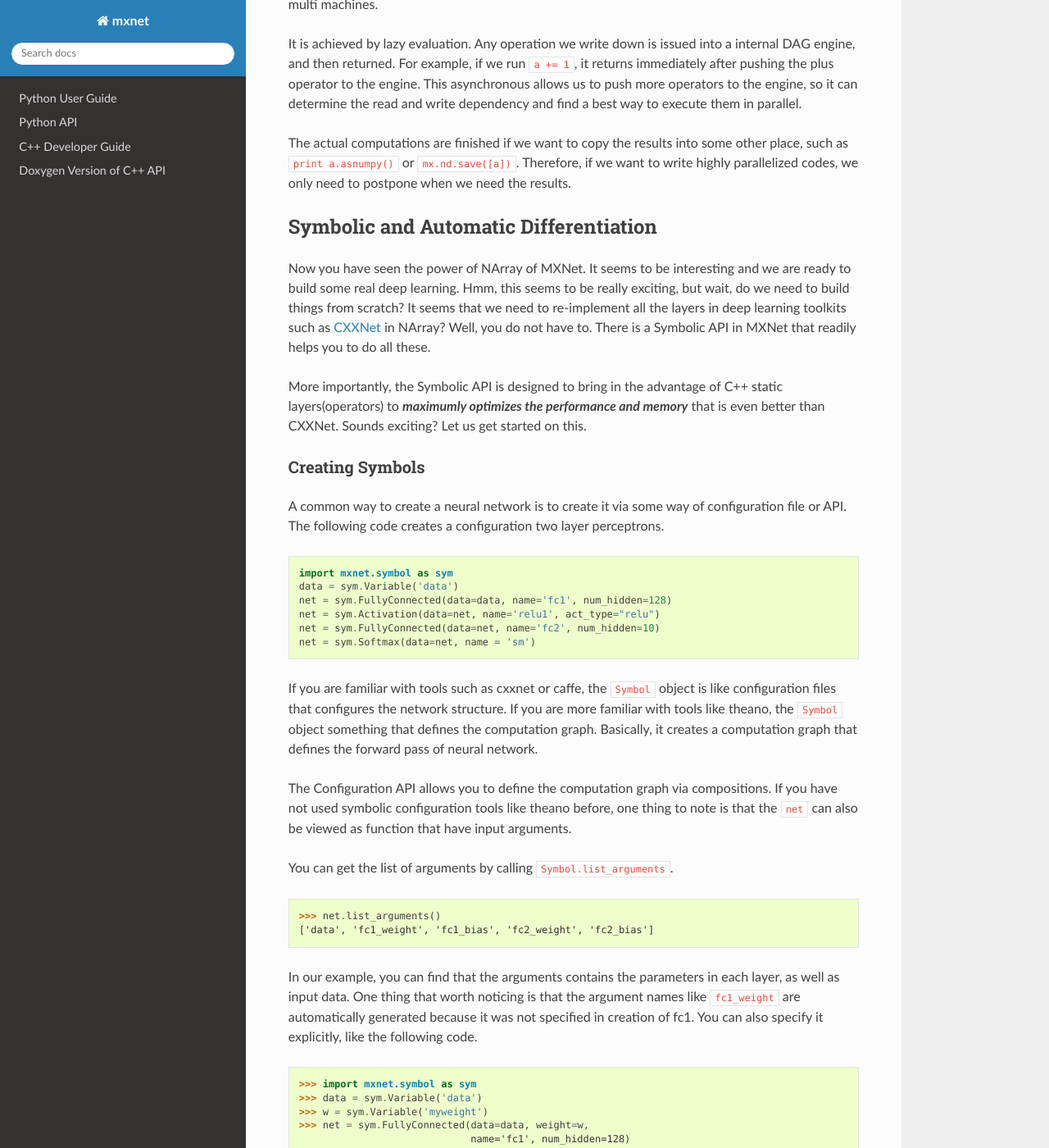
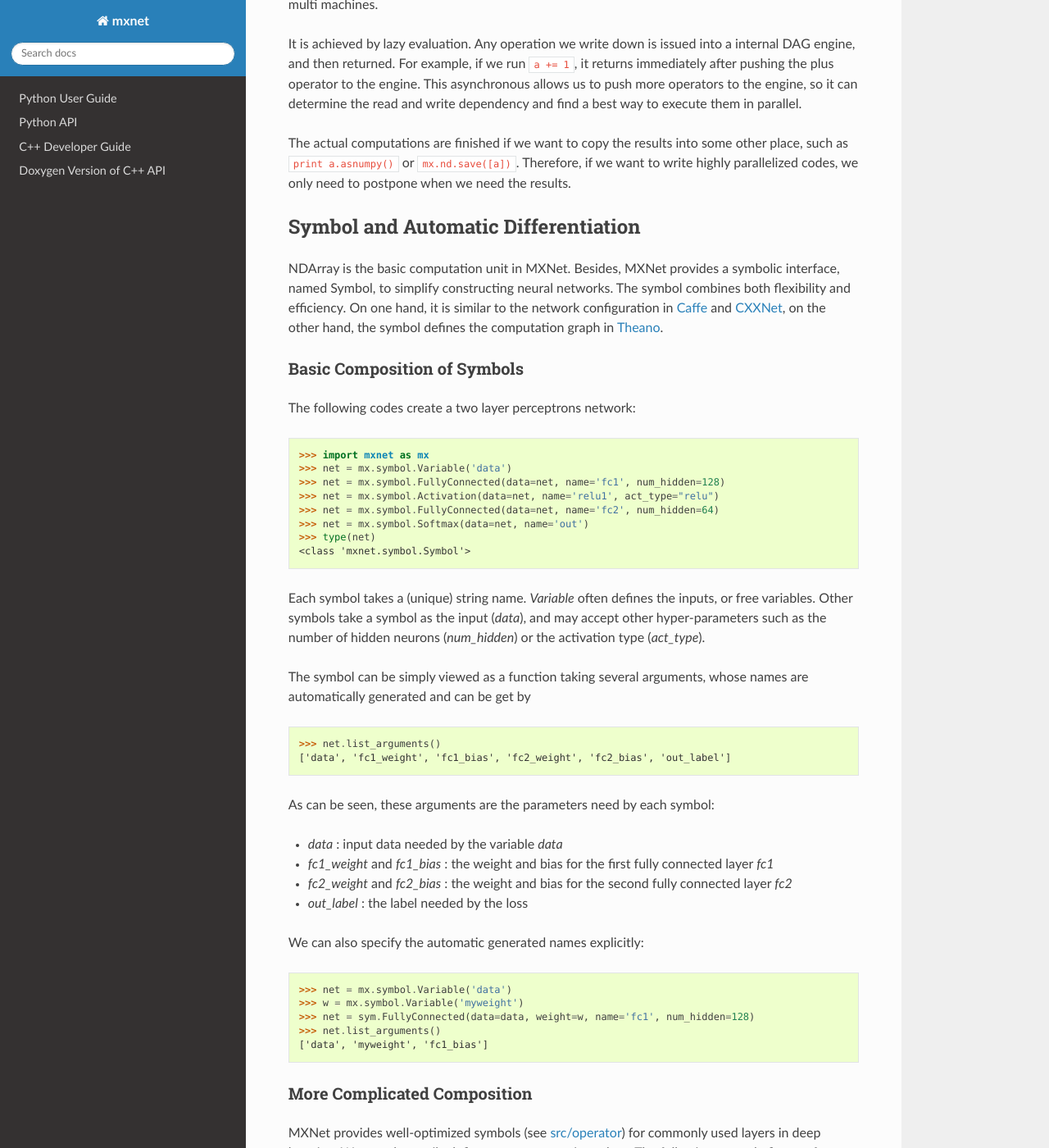
Before and after one commit to mobogaqc/mxnet, a Sphinx documentation site: the page built from doc/python/python_guide.md, in a window 1280 px wide and 1400 px high, scrolled down 3971 px. Shown: the whole window at 82% size. Built offline with Sphinx 7.4.7 and the Read the Docs theme 2.0.0, drawn with Linux system fonts in a browser that asks for light colours; the version number could not be read and is left out; some of the changed text lies outside the part shown.

Commit message:
update symbol in python_guide

````diff
--- a/doc/python/python_guide.md
+++ b/doc/python/python_guide.md
@@ -8,7 +8,7 @@ applications. There are mainly three concepts:
   offers matrix and tensor computations on both CPU and GPU, with automatic
   parallelization
 
-* [Symbol](#symbolic-and-automatic-differentiation) makes defining a neural
+* [Symbol](#symbol-and-automatic-differentiation) makes defining a neural
   network extremely easy, and provides automatic differentiation.
 
 * [KVStore](#distributed-key-value-store) easy the data synchronization between
@@ -218,145 +218,124 @@ want to write highly parallelized codes, we only need to postpone when we need
 the results.
 
 
-## Symbolic and Automatic Differentiation
+## Symbol and Automatic Differentiation
 
-Now you have seen the power of NArray of MXNet. It seems to be interesting and
-we are ready to build some real deep learning.  Hmm, this seems to be really
-exciting, but wait, do we need to build things from scratch?  It seems that we
-need to re-implement all the layers in deep learning toolkits such as
-[CXXNet](https://github.com/dmlc/cxxnet) in NArray?  Well, you do not have
-to. There is a Symbolic API in MXNet that readily helps you to do all these.
+NDArray is the basic computation unit in MXNet. Besides, MXNet provides a
+symbolic interface, named Symbol, to simplify constructing neural networks. The
+symbol combines both flexibility and efficiency. On one hand, it is similar to
+the network configuration in [Caffe](http://caffe.berkeleyvision.org/) and
+[CXXNet](https://github.com/dmlc/cxxnet), on the other hand, the symbol defines
+the computation graph in [Theano](http://deeplearning.net/software/theano/).
 
-More importantly, the Symbolic API is designed to bring in the advantage of C++
-static layers(operators) to ***maximumly optimizes the performance and memory***
-that is even better than CXXNet. Sounds exciting? Let us get started on this.
+### Basic Composition of Symbols
 
-### Creating Symbols
-
-A common way to create a neural network is to create it via some way of
-configuration file or API.  The following code creates a configuration two layer
-perceptrons.
+The following codes create a two layer perceptrons network:
 
 ```python
-import mxnet.symbol as sym
-data = sym.Variable('data')
-net = sym.FullyConnected(data=data, name='fc1', num_hidden=128)
-net = sym.Activation(data=net, name='relu1', act_type="relu")
-net = sym.FullyConnected(data=net, name='fc2', num_hidden=10)
-net = sym.Softmax(data=net, name = 'sm')
+>>> import mxnet as mx
+>>> net = mx.symbol.Variable('data')
+>>> net = mx.symbol.FullyConnected(data=net, name='fc1', num_hidden=128)
+>>> net = mx.symbol.Activation(data=net, name='relu1', act_type="relu")
+>>> net = mx.symbol.FullyConnected(data=net, name='fc2', num_hidden=64)
+>>> net = mx.symbol.Softmax(data=net, name='out')
+>>> type(net)
+<class 'mxnet.symbol.Symbol'>
 ```
 
-If you are familiar with tools such as cxxnet or caffe, the ```Symbol``` object
-is like configuration files that configures the network structure. If you are
-more familiar with tools like theano, the ```Symbol``` object something that
-defines the computation graph. Basically, it creates a computation graph that
-defines the forward pass of neural network.
+Each symbol takes a (unique) string name. *Variable* often defines the inputs,
+or free variables. Other symbols take a symbol as the input (*data*),
+and may accept other hyper-parameters such as the number of hidden neurons (*num_hidden*)
+or the activation type (*act_type*).
 
-The Configuration API allows you to define the computation graph via
-compositions.  If you have not used symbolic configuration tools like theano
-before, one thing to note is that the ```net``` can also be viewed as function
-that have input arguments.
-
-You can get the list of arguments by calling ```Symbol.list_arguments```.
+The symbol can be simply viewed as a function taking several arguments, whose
+names are automatically generated and can be get by
 
 ```python
 >>> net.list_arguments()
-['data', 'fc1_weight', 'fc1_bias', 'fc2_weight', 'fc2_bias']
+['data', 'fc1_weight', 'fc1_bias', 'fc2_weight', 'fc2_bias', 'out_label']
 ```
 
-In our example, you can find that the arguments contains the parameters in each
-layer, as well as input data.  One thing that worth noticing is that the
-argument names like ```fc1_weight``` are automatically generated because it was
-not specified in creation of fc1.  You can also specify it explicitly, like the
-following code.
+As can be seen, these arguments are the parameters need by each symbol:
+
+- *data* : input data needed by the variable *data*
+- *fc1_weight* and *fc1_bias* : the weight and bias for the first fully connected layer *fc1*
+- *fc2_weight* and *fc2_bias* : the weight and bias for the second fully connected layer *fc2*
+- *out_label* : the label needed by the loss
+
+We can also specify the automatic generated names explicitly:
 
 ```python
->>> import mxnet.symbol as sym
->>> data = sym.Variable('data')
->>> w = sym.Variable('myweight')
->>> net = sym.FullyConnected(data=data, weight=w,
-                             name='fc1', num_hidden=128)
+>>> net = mx.symbol.Variable('data')
+>>> w = mx.symbol.Variable('myweight')
+>>> net = sym.FullyConnected(data=data, weight=w, name='fc1', num_hidden=128)
 >>> net.list_arguments()
 ['data', 'myweight', 'fc1_bias']
 ```
 
-Besides the coarse grained neuralnet operators such as FullyConnected,
-Convolution.  MXNet also provides fine graned operations such as elementwise
-add, multiplications.  The following example first performs an elementwise add
-between two symbols, then feed them to the FullyConnected operator.
+### More Complicated Composition
+
+MXNet provides well-optimized symbols (see
+[src/operator](https://github.com/dmlc/mxnet/tree/master/src/operator)) for
+commonly used layers in deep learning. We can also easily define new operators
+in python.  The following example first performs an elementwise add between two
+symbols, then feed them to the fully connected operator.
 
 ```python
->>> import mxnet.symbol as sym
->>> lhs = sym.Variable('data1')
->>> rhs = sym.Variable('data2')
->>> net = sym.FullyConnected(data=lhs + rhs,
-                             name='fc1', num_hidden=128)
+>>> lhs = mx.symbol.Variable('data1')
+>>> rhs = mx.symbol.Variable('data2')
+>>> net = mx.symbol.FullyConnected(data=lhs + rhs, name='fc1', num_hidden=128)
 >>> net.list_arguments()
 ['data1', 'data2', 'fc1_weight', 'fc1_bias']
 ```
 
-### More Complicated Composition
-
-In the previous example, Symbols are constructed in a forward compositional way.
-Besides doing things in a forward compistion way. You can also treat composed
-symbols as functions, and apply them to existing symbols.
+We can also construct symbol in a more flexible way rather than the single
+forward composition we addressed before.
 
 ```python
->>> import mxnet.symbol as sym
->>> data = sym.Variable('data')
->>> net = sym.FullyConnected(data=data,
-                             name='fc1', num_hidden=128)
->>> net.list_arguments()
-['data', 'fc1_weight', 'fc1_bias']
->>> data2 = sym.Variable('data2')
->>> in_net = sym.FullyConnected(data=data,
-                                name='in', num_hidden=128)
->>> composed_net = net(data=in_net, name='compose')
+>>> net = mx.symbol.Variable('data')
+>>> net = mx.symbol.FullyConnected(data=net, name='fc1', num_hidden=128)
+>>> net2 = mx.symbol.Variable('data2')
+>>> net2 = mx.symbol.FullyConnected(data=net2, name='net2', num_hidden=128)
+>>> composed_net = net(data=net2, name='compose')
 >>> composed_net.list_arguments()
-['data2', 'in_weight', 'in_bias', 'compose_fc1_weight', 'compose_fc1_bias']
+['data2', 'net2_weight', 'net2_bias', 'compose_fc1_weight', 'compose_fc1_bias']
 ```
 
-In the above example, net is used a function to apply to an existing symbol
-```in_net```, the resulting composed_net will replace the original ```data``` by
-the the in_net instead. This is useful when you want to change the input of some
-neural-net to be other structure.
+In the above example, *net* is used a function to apply to an existing symbol
+*net*, the resulting *composed_net* will replace the original argument *data* by
+*net2* instead.
 
-### Shape Inference
+### Argument Shapes Inference
 
-Now we have defined the computation graph. A common problem in the computation
-graph, is to figure out shapes of each parameters.  Usually, we want to know the
-shape of all the weights, bias and outputs.
-
-You can use ```Symbol.infer_shape``` to do that. THe shape inference function
-allows you to pass in shapes of arguments that you know,
-and it will try to infer the shapes of all arguments and outputs.
+Now we have known how to define the symbol. Next we can inference the shapes of
+all the arguments it needed by given the input data shape.
 
 ```python
->>> import mxnet.symbol as sym
->>> data = sym.Variable('data')
->>> net = sym.FullyConnected(data=data, name='fc1',
-                             num_hidden=10)
->>> arg_shape, out_shape = net.infer_shape(data=(100, 100))
+>>> net = mx.symbol.Variable('data')
+>>> net = mx.symbol.FullyConnected(data=ent, name='fc1', num_hidden=10)
+>>> arg_shape, out_shape, aux_shape = net.infer_shape(data=(100, 100))
 >>> dict(zip(net.list_arguments(), arg_shape))
 {'data': (100, 100), 'fc1_weight': (10, 100), 'fc1_bias': (10,)}
 >>> out_shape
 [(100, 10)]
 ```
 
-In common practice, you only need to provide the shape of input data, and it
-will automatically infers the shape of all the parameters.  You can always also
-provide more shape information, such as shape of weights.  The ```infer_shape```
-will detect if there is inconsitency in the shapes, and raise an Error if some
-of them are inconsistent.
+The shape inference can be used as an earlier debugging mechanism to detect
+shape inconsistency.
 
-### Bind the Symbols
+### Bind the Symbols and Run
 
-Symbols are configuration objects that represents a computation graph (a
-configuration of neuralnet).  So far we have introduced how to build up the
-computation graph (i.e. a configuration).  The remaining question is, how we can
-do computation using the defined graph.
+Now we can bind the free variables of the symbol and perform forward and
+backward.
 
-TODO.
+```python
+>>> in_shape = (128, 3, 100, 100) # minibatch_size, #channel, image_width, image_height
+>>> executor = net.simple_bind(mx.gpu(), data = mx.nd.empty(in_shape, mx.gpu())
+>>> # feed data and label..
+>>> executor.forward()
+>>> executor.backward()
+>>> print executor.outputs[0].asnumpy()
+```
 
 ### How Efficient is Symbolic API
 
@@ -409,7 +388,7 @@ For any key has been initialized, we can push a new value with the same shape to
 ```
 
 The data for pushing can be on any device. Furthermore, we can push multiple
-values into the same key, where `kvstore` will first sum all these
+values into the same key, where KVStore will first sum all these
 values and then push the aggregated value.
 
 ```python
@@ -422,7 +401,7 @@ values and then push the aggregated value.
  [ 4.  4.  4.]]
 ```
 
-For each push, `kvstore` applies the pushed value into the value stored by a
+For each push, KVStore applies the pushed value into the value stored by a
 `updater`. The default updater is `ASSGIN`, we can replace the default one to
 control how data is merged.
 
@@ -458,7 +437,7 @@ pull the value into several devices by a single call.
 
 ### Handle a list of key-value pairs
 
-All operations introduced so far are about a single key. `KVStore` also provides
+All operations introduced so far are about a single key. KVStore also provides
 the interface for a list of key-value pairs. For single device:
 
 ```python
@@ -493,16 +472,17 @@ update on key: 9
 
 Base on parameter server. The `updater` will runs on the server nodes. MORE...
 
-## How to Choose between APIs
 
-You can mix them all as much as you like. Here are some guidelines
-* Use Symbolic API and coarse grained operator to create established structure.
-* Use fine-grained operator to extend parts of of more flexible symbolic graph.
-* Do some dynamic NArray tricks, which are even more flexible, between the calls of forward and backward of executors.
+<!-- ## How to Choose between APIs -->
 
-We believe that different ways offers you different levels of flexibilty and
-efficiency. Normally you do not need to be flexible in all parts of the
-networks, so we allow you to use the fast optimized parts, and compose it
-flexibly with fine-grained operator or dynamic NArray. We believe such kind of
-mixture allows you to build the deep learning architecture both efficiently and
-flexibly as your choice. To mix is to maximize the peformance and flexiblity.
+<!-- You can mix them all as much as you like. Here are some guidelines -->
+<!-- * Use Symbolic API and coarse grained operator to create established structure. -->
+<!-- * Use fine-grained operator to extend parts of of more flexible symbolic graph. -->
+<!-- * Do some dynamic NArray tricks, which are even more flexible, between the calls of forward and backward of executors. -->
+
+<!-- We believe that different ways offers you different levels of flexibilty and -->
+<!-- efficiency. Normally you do not need to be flexible in all parts of the -->
+<!-- networks, so we allow you to use the fast optimized parts, and compose it -->
+<!-- flexibly with fine-grained operator or dynamic NArray. We believe such kind of -->
+<!-- mixture allows you to build the deep learning architecture both efficiently and -->
+<!-- flexibly as your choice. To mix is to maximize the peformance and flexiblity. -->
````
Also changed, not shown: other parts of doc/python/python_guide.md (+2 -2 lines), 1 other file.
